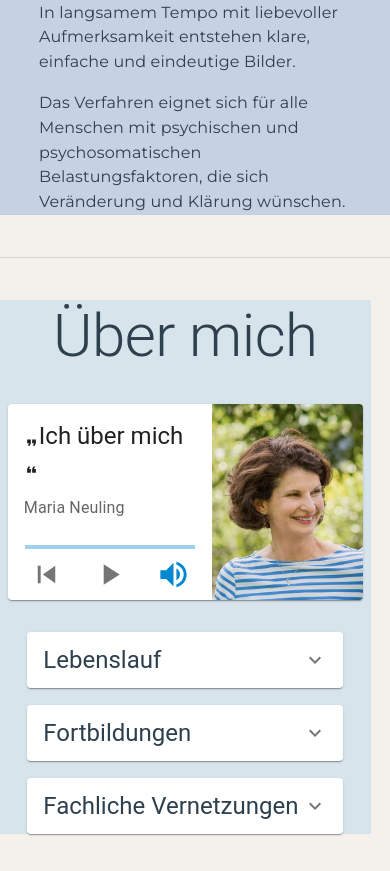
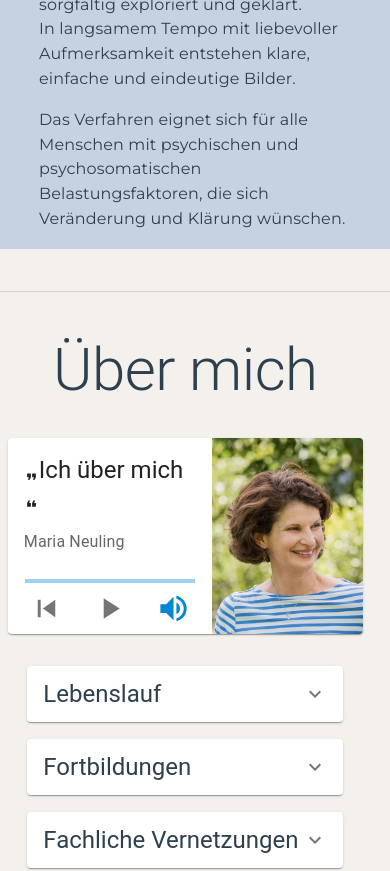
Before and after one commit to LeopoldNeuling/LOM, a React (Vite) app: page / in a window 390 px wide. Shown: the part 2443-3314 px from the top of the page. Built offline with nearby package versions, Linux system fonts and the light colour scheme.

Commit message:
new styling also for mobile

```diff
--- a/src/pages/UeberMich.jsx
+++ b/src/pages/UeberMich.jsx
@@ -346,7 +346,7 @@ export default function UeberMich({ myRef }) {
         flexDirection: "column",
         alignItems: "center",
         width: "95%",
-        backgroundColor: "var(--sky-col)",
+        backgroundColor: `${isMobile() ? "transparent" : "var(--sky-col)"}`,
       }}
     >
       <Typography
--- a/src/pages/WasIstLom.jsx
+++ b/src/pages/WasIstLom.jsx
@@ -131,6 +131,7 @@ export default function WasIstLom({ myRef }) {
         alignItems: "center",
 
         backgroundColor: "var(--water-col)",
+        paddingBlock: isMobile() ? "2vh" : 0,
       }}
     >
       {isMobile() ? (
```
